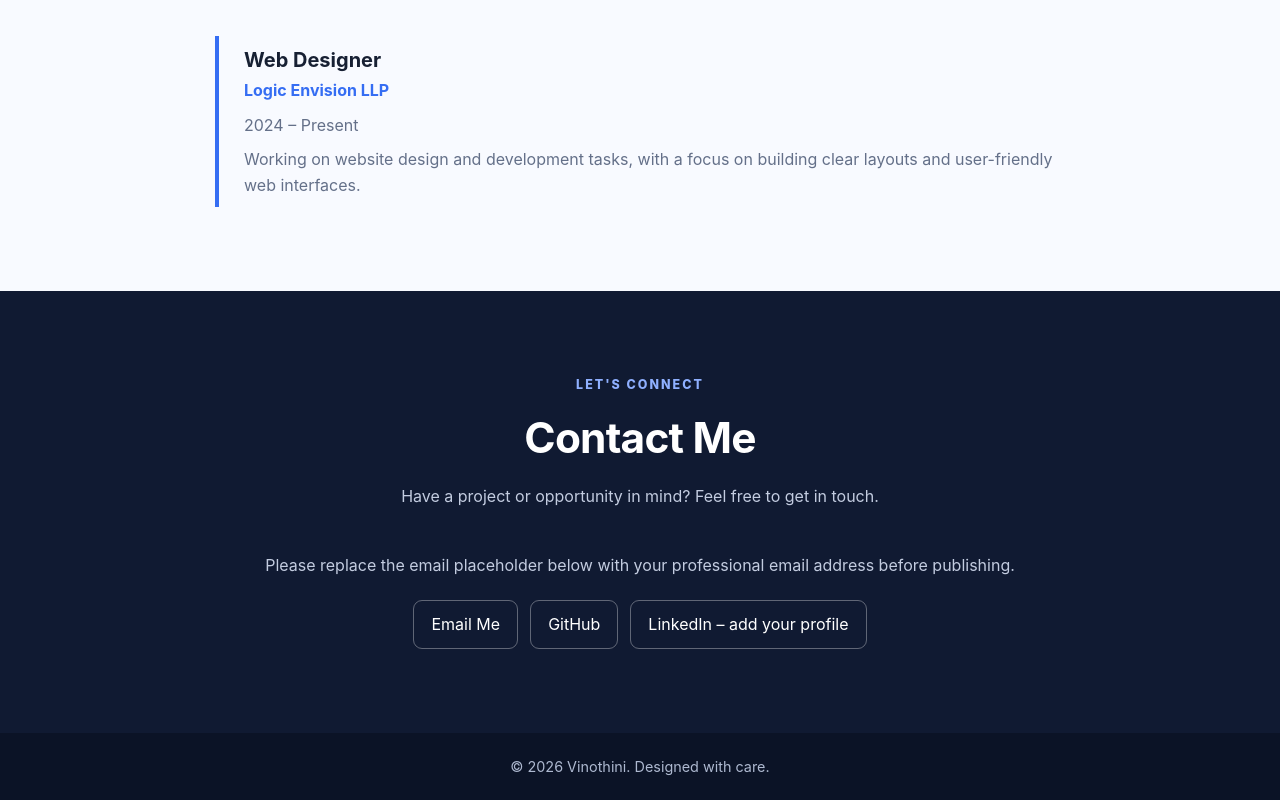
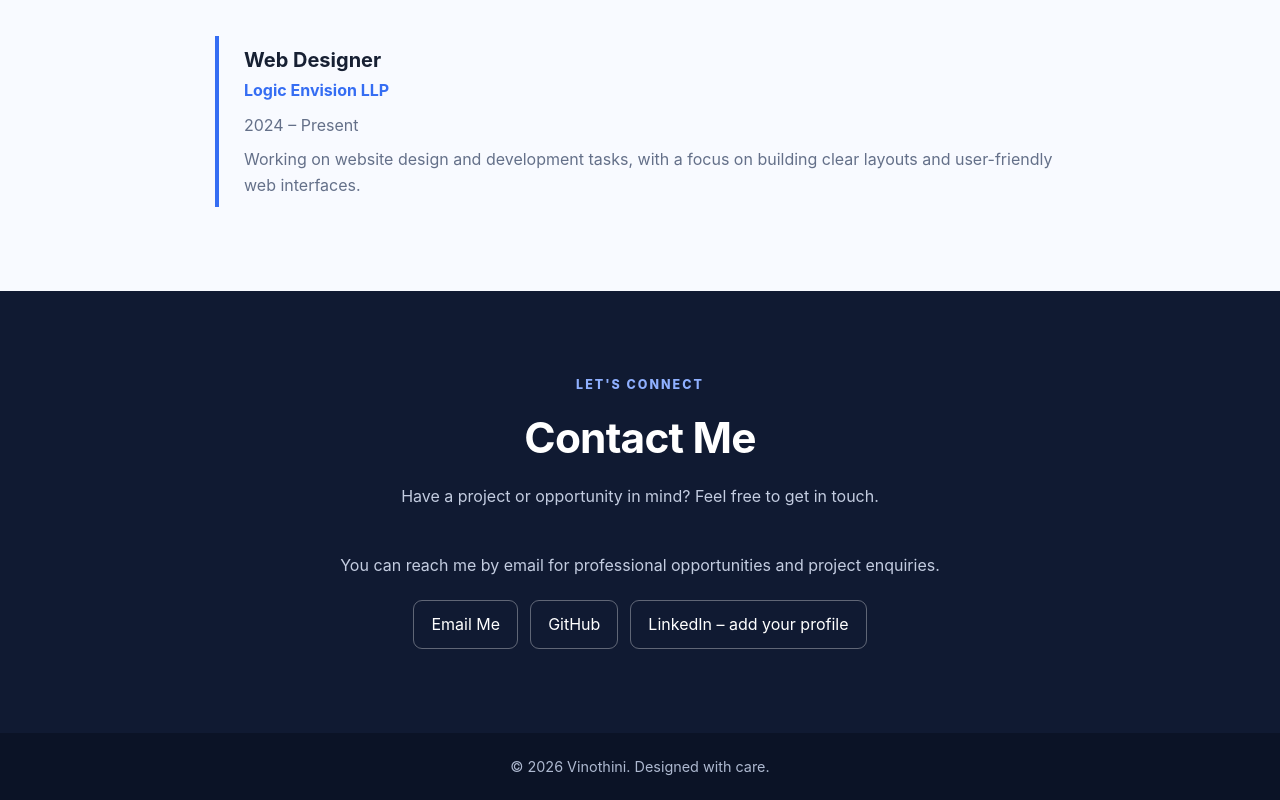
Before and after one commit to LET-VINOTHINI/LET-vinothini.github.io, a plain HTML site: page index.html in a window 1280 px wide. Shown: the part 2703-3503 px from the top of the page. Drawn offline with Linux system fonts and the light colour scheme.

Commit message:
Revise email placeholder in contact section
Updated contact section email placeholder text.

```diff
--- a/index.html
+++ b/index.html
@@ -223,7 +223,7 @@
       <div class="container">
         <div class="section-head"><div class="eyebrow" style="color:#8fb0ff">Let's connect</div><h2>Contact Me</h2><p>Have a project or opportunity in mind? Feel free to get in touch.</p></div>
         <div class="contact-panel">
-          <p>Please replace the email placeholder below with your professional email address before publishing.</p>
+          <p>You can reach me by email for professional opportunities and project enquiries.</p>
           <div class="contact-links">
             <a href="mailto:adhithan2904@gmail.com">Email Me</a>
             <a href="https://github.com/LET-VINOTHINI" target="_blank" rel="noopener">GitHub</a>
```
